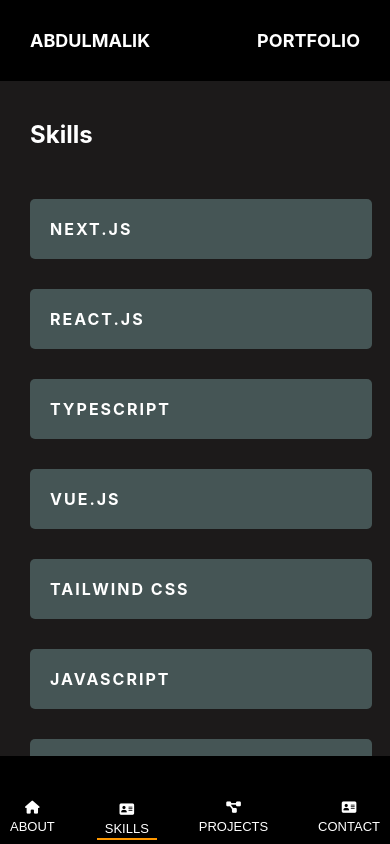
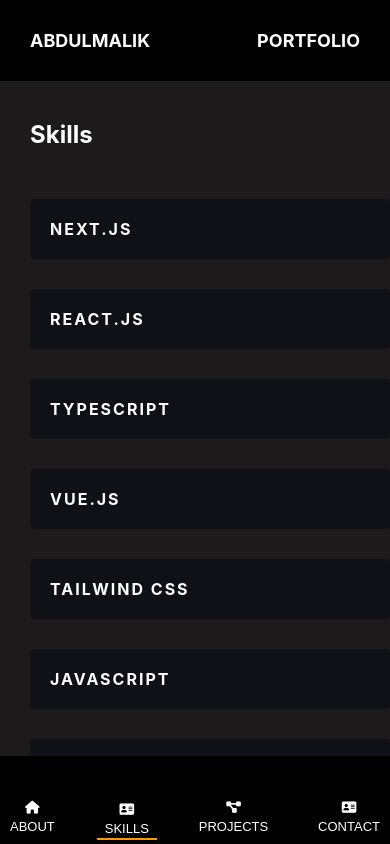
Before and after one commit to Bigoluwagentle/Abdulmalik-portfolio, a React (Create React App) app: page /Skills in a window 390 px wide. Shown: the top 844 px of the page. Built offline with nearby package versions, Linux system fonts and the light colour scheme.

Commit message:
Initila commit

```diff
--- a/src/Main/Main.jsx
+++ b/src/Main/Main.jsx
@@ -21,9 +21,9 @@
                     <h2 class="you">Hello, I'm</h2>
                     <h1 class="you">Abdulmalik</h1>
                     <motion.h2 class="you"
-                        initial = {{opacity: 0, x: 100}}
-                        whileInView = {{opacity:1, x:0,}}
-                        transition = {{duration:1.5, delay: 0.5}}
+                        initial = {{opacity: 0}}
+                        whileInView = {{opacity:1}}
+                        transition = {{duration:2, delay: 1}}
 
                     >Frontend Engineer</motion.h2>
                     <motion.p
--- a/src/Projects.jsx
+++ b/src/Projects.jsx
@@ -43,7 +43,6 @@
                 duration: 1, type: "spring", stiffness: 300
             }
         }
-
     };
     return(
         <div id="allProject">
--- a/src/Skills/Skill.css
+++ b/src/Skills/Skill.css
@@ -17,11 +17,12 @@
         > nav{
             display: flex;
             align-items: center;
-            background-color: #455555;
+            /* background-color: #455555; */
             width: 95%;
             padding-left: 20px;
             min-height: 60px;
             border-radius: 5px;
+            background-color: #0f1117;
             transition: all 1.5s;
             &:hover{
                 background-color: #0f1117;
@@ -64,3 +65,12 @@
   line-height: 30px;
   transition: width 3s ease-in-out;
 }
+@media screen and (max-width:800px){
+    #skill{
+        > section{
+            > nav{
+                width: 100%;
+            }
+        }
+    }
+}
```
